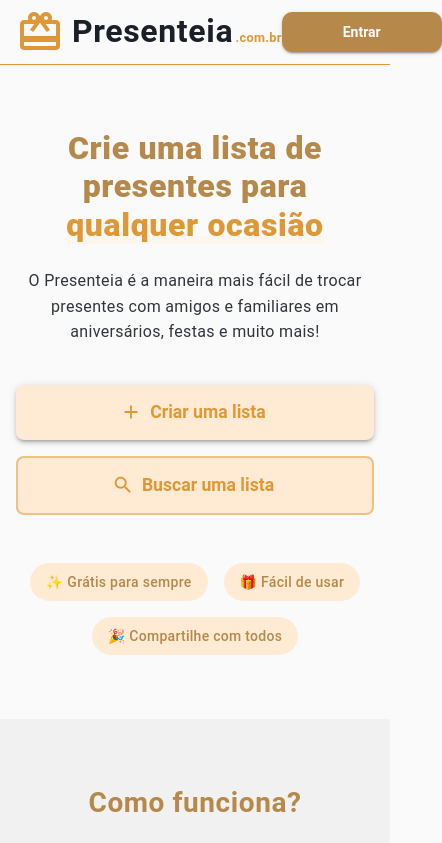
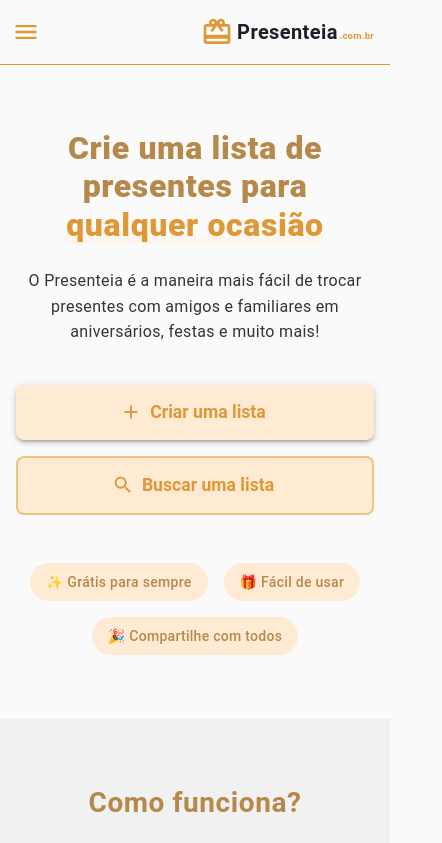
Before and after one commit to victordsantoss/presenteia-frontend, a Next.js app: page / in a window 390 px wide. Shown: the top 843 px of the page, 442 px wide, since content can reach past the window. Built offline with nearby package versions, Linux system fonts and the light colour scheme.

Commit message:
Styles: Atualiza estilos

```diff
--- a/src/app/(public)/event/detail/[slug]/page.tsx
+++ b/src/app/(public)/event/detail/[slug]/page.tsx
@@ -1,3 +1,4 @@
+import { Metadata } from 'next'
 import { handleApiError } from '@/configs/api/ssr-fetch';
 import EventDetailPage from '@/modules/public/event/detail/page';
 import { Event } from '@/services/domain/event.types';
@@ -9,6 +10,17 @@ interface IPageProps {
   params: Promise<{
     slug: string;
   }>;
+}
+
+export async function generateMetadata({ params }: IPageProps): Promise<Metadata> {
+  const resolvedParams = await params;
+  const event = await getEventBySlug(resolvedParams.slug);
+  const eventData = handleApiError<Event.IGetEventResponse>(event);
+
+  return {
+    title: `Presenteia - ${eventData.title}`,
+    description: eventData.description || 'Transforme momentos especiais em presentes inesquecíveis.',
+  }
 }
 
 export default async function Page({ params }: IPageProps) {
--- a/src/app/layout.tsx
+++ b/src/app/layout.tsx
@@ -4,8 +4,8 @@ import '@/configs/styles/reset.css'
 import { AppProviders } from '@/providers/app-providers'
 
 export const metadata: Metadata = {
-  title: 'Presenteia',
-  description: 'O lugar perfeito para encontrar presentes especiais',
+  title: 'Presenteia - Presenteie quem você ama',
+  description: 'Transforme momentos especiais em presentes inesquecíveis.',
 }
 
 export default function RootLayout({
--- a/src/components/layout/Public.tsx
+++ b/src/components/layout/Public.tsx
@@ -1,8 +1,9 @@
 'use client'
 
 import { ReactNode } from 'react'
-import { Box, Container } from '@mui/material'
+import { Box, useMediaQuery, useTheme } from '@mui/material'
 import { Header } from './components/header'
+import { HeaderMobile } from './components/header/HeaderMobile'
 import { Footer } from './components/footer'
 
 interface PublicLayoutProps {
@@ -10,6 +11,9 @@ interface PublicLayoutProps {
 }
 
 export function PublicLayout({ children }: PublicLayoutProps) {
+  const theme = useTheme()
+  const isMobile = useMediaQuery(theme.breakpoints.down('md'))
+
   return (
     <Box
       sx={{
@@ -18,7 +22,7 @@ export function PublicLayout({ children }: PublicLayoutProps) {
         minHeight: '100vh',
       }}
     >
-      <Header />
+      {isMobile ? <HeaderMobile /> : <Header />}
 
       <Box
         component="main"
--- /dev/null
+++ b/src/components/layout/components/header/HeaderMobile.tsx
@@ -0,0 +1,189 @@
+'use client'
+
+import { useState } from 'react'
+import {
+  AppBar,
+  Toolbar,
+  Typography,
+  Button,
+  Box,
+  IconButton,
+  Drawer,
+  List,
+  ListItem,
+  ListItemButton,
+  ListItemText,
+  Divider,
+} from '@mui/material'
+import { Menu as MenuIcon, Close as CloseIcon, CardGiftcard as GiftIcon } from '@mui/icons-material'
+import Link from 'next/link'
+import { menuItems } from './items'
+
+export function HeaderMobile() {
+  const [drawerOpen, setDrawerOpen] = useState(false)
+
+  const toggleDrawer = (open: boolean) => () => {
+    setDrawerOpen(open)
+  }
+
+  return (
+    <>
+      <AppBar
+        position="sticky"
+        sx={(theme) => ({
+          bgcolor: 'background.default',
+          boxShadow: 'none',
+          borderBottom: `1px solid ${theme.palette.primary.main}`,
+        })}
+      >
+        <Toolbar
+          disableGutters
+          sx={{
+            minHeight: 64,
+            px: 2,
+            display: 'flex',
+            justifyContent: 'space-between',
+            alignItems: 'center',
+          }}
+        >
+          {/* Botão Menu Hamburger - Esquerda */}
+          <IconButton
+            edge="start"
+            color="primary"
+            aria-label="menu"
+            onClick={toggleDrawer(true)}
+            sx={{ mr: 1 }}
+          >
+            <MenuIcon sx={{ fontSize: 28 }} />
+          </IconButton>
+
+          {/* Logo - Centro */}
+          <Link href="/" passHref style={{ textDecoration: 'none' }}>
+            <Box
+              sx={{
+                display: 'flex',
+                alignItems: 'center',
+                gap: 0.5,
+                cursor: 'pointer',
+              }}
+            >
+              <GiftIcon
+                sx={{
+                  fontSize: 32,
+                  color: 'primary.main',
+                }}
+              />
+              <Box sx={{ display: 'flex', alignItems: 'baseline', gap: 0.2 }}>
+                <Typography
+                  variant="h6"
+                  component="div"
+                  sx={{
+                    fontWeight: 700,
+                    color: 'primary.contrastText',
+                    fontSize: '1.25rem',
+                  }}
+                >
+                  Presenteia
+                </Typography>
+                <Typography
+                  component="span"
+                  sx={{
+                    fontSize: '0.6rem',
+                    color: 'primary.main',
+                    fontWeight: 700,
+                  }}
+                >
+                  .com.br
+                </Typography>
+              </Box>
+            </Box>
+          </Link>
+        </Toolbar>
+      </AppBar>
+
+      {/* Drawer Menu Lateral */}
+      <Drawer
+        anchor="left"
+        open={drawerOpen}
+        onClose={toggleDrawer(false)}
+        PaperProps={{
+          sx: {
+            width: 280,
+            bgcolor: 'background.default',
+          },
+        }}
+      >
+        <Box sx={{ width: 280 }} role="presentation">
+          {/* Header do Drawer */}
+          <Box
+            sx={{
+              display: 'flex',
+              alignItems: 'center',
+              justifyContent: 'space-between',
+              p: 2,
+              borderBottom: 1,
+              borderColor: 'divider',
+            }}
+          >
+            <Box sx={{ display: 'flex', alignItems: 'center', gap: 1 }}>
+              <GiftIcon sx={{ fontSize: 32, color: 'primary.main' }} />
+              <Typography variant="h6" sx={{ fontWeight: 700, color: 'primary.contrastText' }}>
+                Menu
+              </Typography>
+            </Box>
+            <IconButton onClick={toggleDrawer(false)} color="primary">
+              <CloseIcon />
+            </IconButton>
+          </Box>
+
+          <Divider />
+
+          {/* Menu Items */}
+          <List>
+            {menuItems.map((item) => (
+              <ListItem key={item.href} disablePadding>
+                <ListItemButton
+                  component={Link}
+                  href={item.href}
+                  onClick={toggleDrawer(false)}
+                  sx={{
+                    my:0,
+                    py:0,
+                    '&:hover': {
+                      bgcolor: 'primary.light',
+                    },
+                  }}
+                >
+                  <ListItemText
+                    primary={item.label}
+                  />
+                </ListItemButton>
+              </ListItem>
+            ))}
+          </List>
+
+          <Divider />
+
+          {/* Login no Menu */}
+          <Box sx={{ p: 2 }}>
+            <Button
+              component={Link}
+              href="/login"
+              variant="contained"
+              fullWidth
+              onClick={toggleDrawer(false)}
+              sx={{
+                bgcolor: 'primary.dark',
+                color: 'text.secondary',
+                fontWeight: 600,
+                textTransform: 'none',
+              }}
+            >
+              Entrar
+            </Button>
+          </Box>
+        </Box>
+      </Drawer>
+    </>
+  )
+}
--- a/src/contexts/metadata.context.tsx
+++ b/src/contexts/metadata.context.tsx
@@ -17,8 +17,8 @@ interface IMetadataProviderProps {
 const MetadataContext = createContext<IMetadataContextData>({} as IMetadataContextData)
 
 export const MetadataProvider = ({ children }: IMetadataProviderProps) => {
-  const [title, setTitle] = useState('CDMOR')
-  const [description, setDescription] = useState('Igreja Assembléia de Deus Central da Fé - CDMOR')
+  const [title, setTitle] = useState('Presenteia')
+  const [description, setDescription] = useState('O lugar perfeito para encontrar presentes especiais')
 
   const updateTitle = useCallback((newTitle: string) => {
     setTitle(newTitle)
--- a/src/providers/app-providers.tsx
+++ b/src/providers/app-providers.tsx
@@ -5,6 +5,7 @@ import CssBaseline from '@mui/material/CssBaseline'
 import defaultTheme from '@/configs/styles/theme/default-theme'
 import { QueryProvider } from './query-provider'
 import { PublicLayout } from '@/components/layout/Public'
+import { MetadataProvider } from '@/contexts/metadata.context'
 
 interface AppProvidersProps {
   children: React.ReactNode
@@ -15,7 +16,9 @@ export function AppProviders({ children }: AppProvidersProps) {
     <QueryProvider>
       <ThemeProvider theme={defaultTheme}>
         <CssBaseline />
-        <PublicLayout>{children}</PublicLayout>
+        <MetadataProvider>
+          <PublicLayout>{children}</PublicLayout>
+        </MetadataProvider>
       </ThemeProvider>
     </QueryProvider>
   )
```
